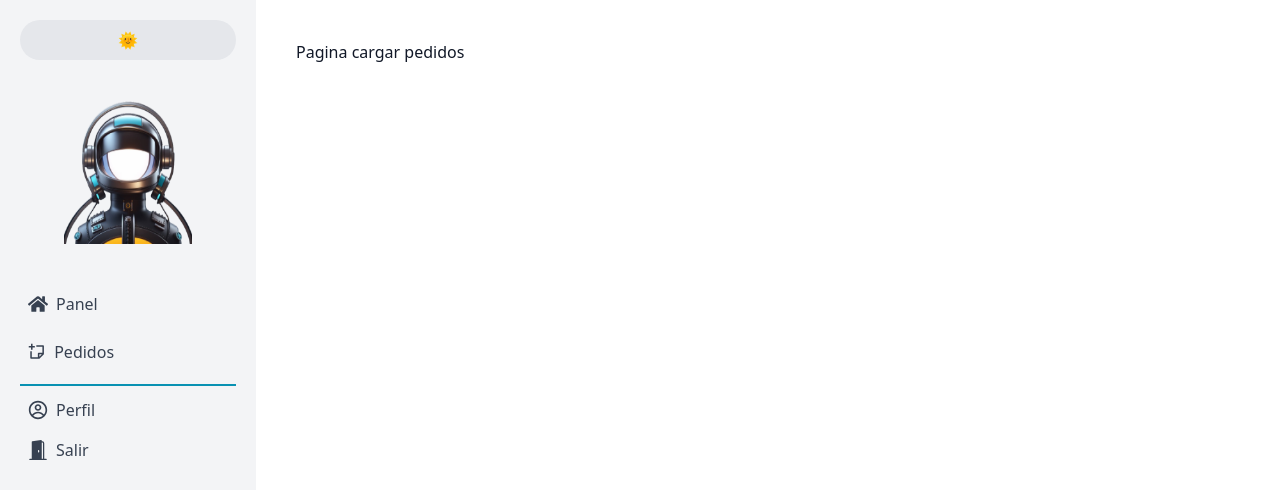
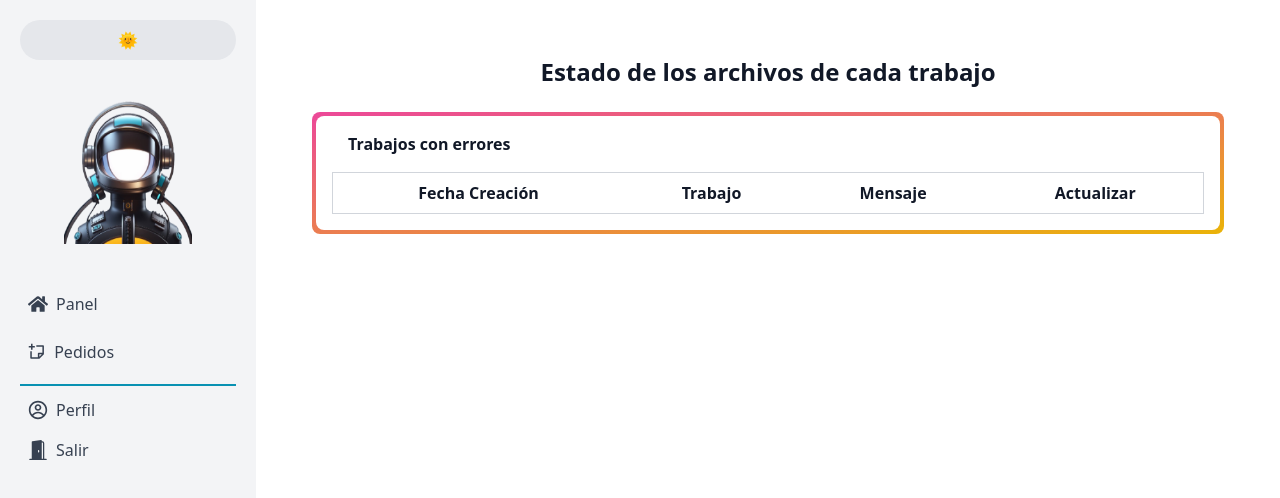
Before and after one commit to JoaquinFarah/area_clientes, a Next.js app: page /pages/request in a window 1280 px wide. Shown: the top 498 px of the page. Built offline with nearby package versions, Linux system fonts and the light colour scheme.

Commit message:
style add

```diff
--- a/src/app/pages/request/page.tsx
+++ b/src/app/pages/request/page.tsx
@@ -1,7 +1,41 @@
-import React from 'react'
+import React from 'react';
+import { useTheme } from '@/context/ThemeContext';
+
 
 export default function requestPage() {
+  const { theme } = useTheme();
+
+
   return (
-    <div>Pagina cargar pedidos</div>
-  )
-}
+    <div className="p-4 h-screen w-full">
+      <h1 className={`text-2xl font-bold mb-6 text-center ${theme === 'dark' ? 'text-white' : 'text-gray-900'}`}>
+        Estado de los archivos de cada trabajo
+      </h1>
+
+      <div
+        className={`mb-8 p-1 rounded-lg ${
+          theme === 'dark' ? 'bg-gradient-to-br from-teal-500 to-green-500' : 'bg-gradient-to-br from-pink-500 to-yellow-500'
+        }`}
+      >
+        <div className={`${theme === 'dark' ? 'bg-[#1c1b29]' : 'bg-white'} p-4 rounded-lg`}>
+          <div className="flex items-center mb-4">
+            <i className={`bi bi-tags-fill text-lg mr-2 ${theme === 'dark' ? 'text-teal-400' : 'text-pink-500'}`} />
+            <h5 className="ml-2 {`text-lg font-semibold ${theme === 'dark' ? 'text-white' : 'text-gray-900'}`}">Trabajos con errores</h5>
+          </div>
+          <div className="overflow-x-auto">
+            <table className={`min-w-full border rounded-lg ${theme === 'dark' ? 'border-[#00ffa2]' : 'border-gray-300'}`}>
+              <thead>
+                <tr className="{`text-center ${theme === 'dark' ? 'text-white' : 'text-gray-900'}`} shadow-lg shadow-purple-500/50 dark:shadow-lg dark:shadow-purple-800/80">
+                  <th className={`px-4 py-2 border-b ${theme === 'dark' ? 'border-[#00ffa2]' : 'border-gray-300'}`}>Fecha Creación</th>
+                  <th className={`px-4 py-2 border-b ${theme === 'dark' ? 'border-[#00ffa2]' : 'border-gray-300'}`}>Trabajo</th>
+                  <th className={`px-4 py-2 border-b ${theme === 'dark' ? 'border-[#00ffa2]' : 'border-gray-300'}`}>Mensaje</th>
+                  <th className={`px-4 py-2 border-b ${theme === 'dark' ? 'border-[#00ffa2]' : 'border-gray-300'}`}>Actualizar</th>
+                </tr>
+              </thead>
+            </table>
+          </div>
+        </div>
+      </div>
+    </div>
+  );
+};
```
